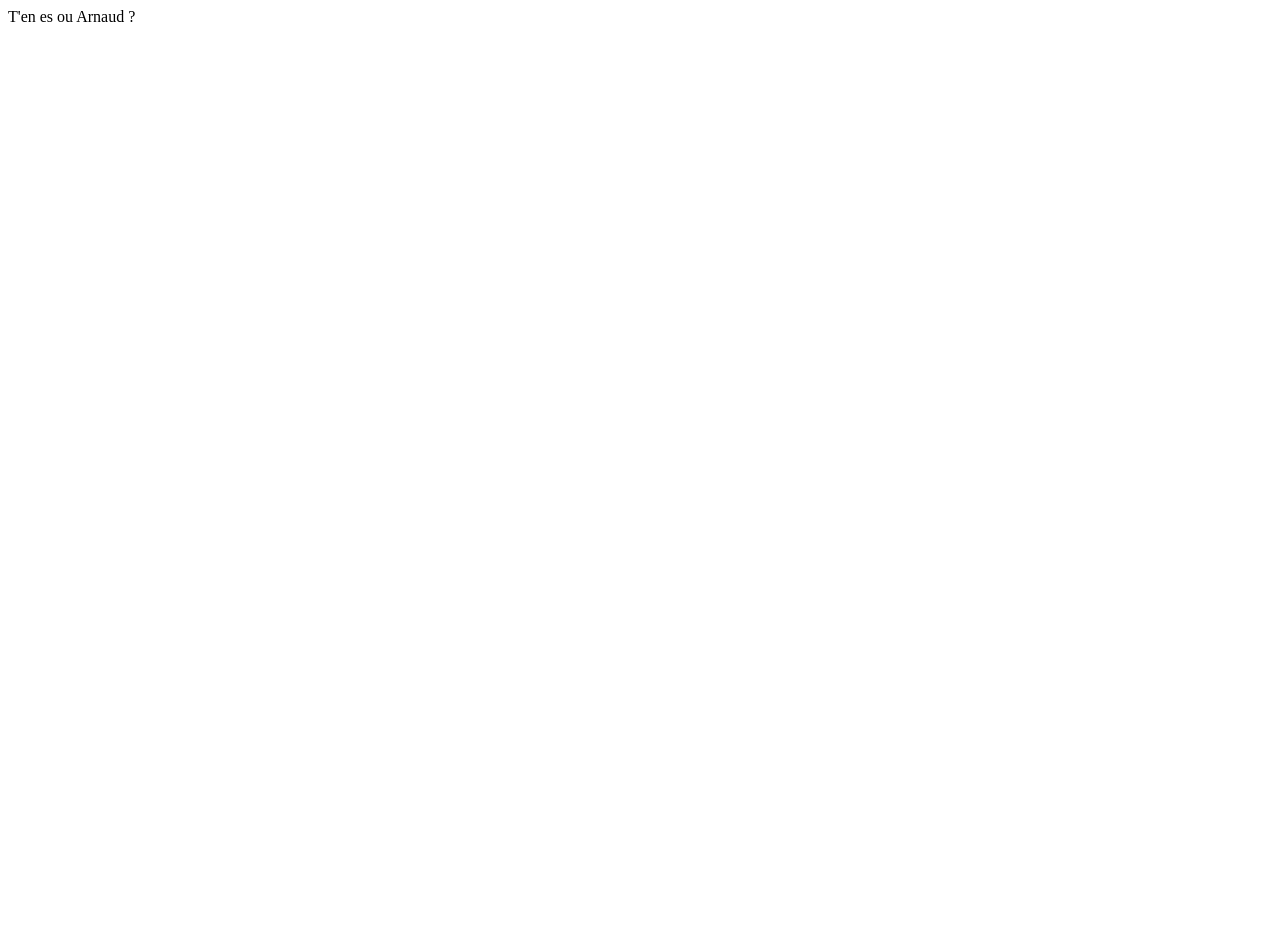
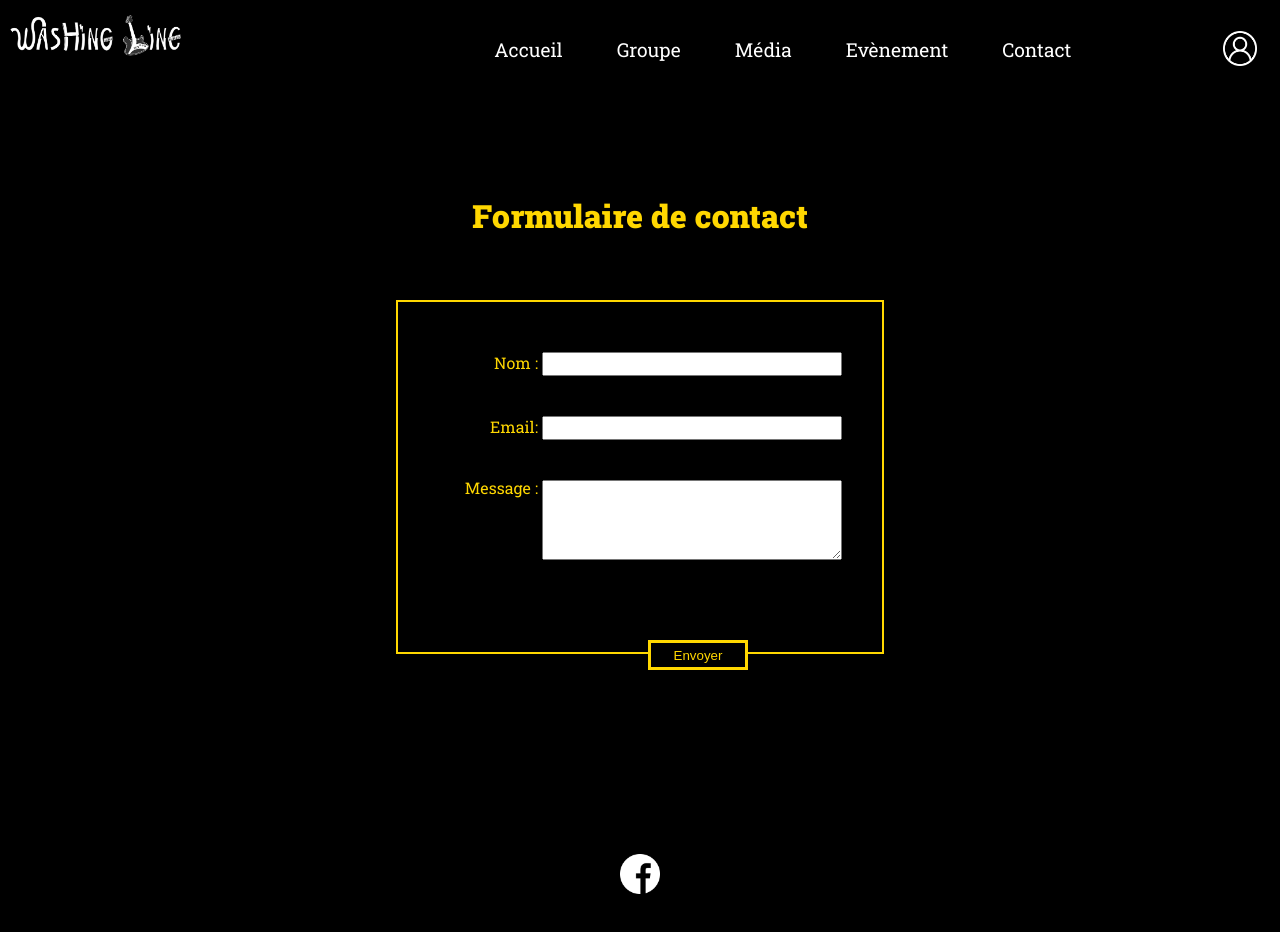
Before and after one commit to TitouanBOURLARD/projetwf3, a plain HTML site: page html/contact.html in a window 1280 px wide. Before the commit the page ends 800 px from the top, so only its background shows below. Drawn offline with Linux system fonts and the light colour scheme.

Commit message:
6th commit

```diff
--- a/html/contact.html
+++ b/html/contact.html
@@ -1 +1,72 @@
-T'en es ou Arnaud ?
+<!DOCTYPE html>
+<html lang="en">
+<head>
+    <meta charset="UTF-8">
+    <meta http-equiv="X-UA-Compatible" content="IE=edge">
+    <meta name="viewport" content="width=device-width, initial-scale=1.0">
+    <link rel="stylesheet" href="../style/contact.css">
+    <link rel="stylesheet" href="../style/reset.css">
+    <link rel="preconnect" href="https://fonts.googleapis.com">
+    <link rel="preconnect" href="https://fonts.gstatic.com" crossorigin>
+    <link href="https://fonts.googleapis.com/css2?family=Roboto+Slab:wght@100;200;300;400;500;600;700;800;900&display=swap" rel="stylesheet">
+    <title>Contact</title>
+</head>
+<body>
+    <header>
+
+
+        <div class="container">
+            <div class="logo">
+                <a href="index.html"><img id="logo" src="../assets/logowlok.png" alt="logo"></a>
+            </div>
+
+            <div class="navbar">
+                <nav class="nav">
+                    <a href="index.html">Accueil</a>
+                    <a href="groupe.html">Groupe</a>
+                    <a href="medias.html">Média</a>
+                    <a href="event.html">Evènement</a>
+                    <a href="contact.html">Contact</a>
+                </nav>
+            </div>
+
+            <div class="account">
+                <a href="#"><img src="../assets/user.png" alt="profil"></a>
+            </div>
+        </div>
+
+    </header>
+
+    <div class="titreform">
+        <H1>Formulaire de contact</H1>
+    </div>
+        <div class="containerform">
+            <form action="/ma-page-de-traitement" method="post">
+                <div class="formulaire">
+                    <label for="name">Nom :</label>
+                    <input type="text" id="name" name="user_name">
+                </div>
+                <div class="formulaire">
+                    <label for="mail">Email:</label>
+                    <input type="email" id="mail" name="user_mail">
+                </div>
+                <div class="formulaire">
+                    <label for="msg">Message :</label>
+                    <textarea id="msg" name="user_message"></textarea>
+                </div>
+                <div class="button">
+                    <button type="submit">Envoyer</button>
+                </div>
+            </form>
+        </div>
+
+
+        <footer>
+
+            <div class="network">
+                <a href="https://www.facebook.com/Washing-Line-108403356430864/" target="_blank"><img src="../assets/facebook.png" alt="facebook"></a>
+            </div>
+
+        </footer>
+</body>
+</html>
--- a/style/accueil.css
+++ b/style/accueil.css
@@ -1,3 +1,5 @@
+/* Thème de base à reprendre sur toutes les stylesheet */
+
 .container{
     background-color: black;
     width: 100%;
@@ -40,10 +42,22 @@
     margin: 10px;
 }
 
+.account{
+    filter: invert(100%);
+    width: 5%;
+    margin: auto;
+}
+.account img{
+    margin: auto;
+    width: 60%;
+}
+
 
 body{
     background-color: black;
 }
+
+/* Thème de base à reprendre sur toutes les stylesheet */
 
 .video{
     /* border: white solid 2px; */
@@ -81,16 +95,6 @@ body{
     font-weight: 100;
     font-size:large;
     text-align: center;
-}
-
-.account{
-    filter: invert(100%);
-    width: 5%;
-    margin: auto;
-}
-.account img{
-    margin: auto;
-    width: 60%;
 }
 
 .photogrp{
--- a/style/contact.css
+++ b/style/contact.css
@@ -0,0 +1,149 @@
+.container{
+    background-color: black;
+    width: 100%;
+    height: 100px;
+    display: flex;
+    flex-direction: row;
+}
+
+.navbar{
+    width: 70%;
+    background-color: black;
+    height: 40px;
+    display: flex;
+    flex-direction:row;
+    justify-content: center;
+    margin: 40px;
+}
+
+.nav a{
+    margin: auto;
+    padding: 25px;
+    font-size: larger;
+    font-family: 'Roboto Slab', serif;
+    text-decoration: none;
+    color: white;
+}
+
+.nav a:hover{
+    color: gold;
+}
+
+.logo{
+    height: 100px;
+    width: 30%;
+    background-color: black;
+    margin: auto;
+}
+.logo img{
+    width: 50%;
+    margin: 10px;
+}
+
+.account{
+    filter: invert(100%);
+    width: 5%;
+    margin: auto;
+}
+.account img{
+    margin: auto;
+    width: 60%;
+}
+
+body{
+    background-color: black;
+}
+
+.titreform{
+    width: 50%;
+    height: 100px;
+    margin: auto;
+    margin-top: 100px;
+    text-align: center;
+}
+.titreform H1{
+    color: gold;
+    font-family: 'Roboto Slab', serif;
+    font-weight: 900;
+    font-size: xx-large;
+}
+.containerform{
+    display: flex;
+    flex-direction: column;
+    font-family: 'Roboto Slab', serif;
+    color: gold;
+    width: 30%;
+    height: 250px;
+    border: gold 2px solid;
+    padding: 50px;
+    margin: auto;
+
+}
+
+form {
+    justify-content: center;
+    margin:auto;
+    width: 400px;
+    border: 1px solid #CCC;
+    border-radius: 1em;
+  }
+
+  form div + div {
+    margin-top: 10%;
+  }
+
+  label {
+    display: inline-block;
+    width: 90px;
+    text-align: right;
+  }
+
+  input, textarea {
+
+    font: 1em sans-serif;
+    width: 300px;
+    box-sizing: border-box;
+  }
+
+  textarea {
+    vertical-align: top;
+    height: 5em;
+  }
+
+  button{
+    width: 100px;
+    height: 30px;
+    color: gold;
+    border: gold solid;
+    background-color: black;
+    margin-left: 50%;
+    margin-top: 10%;
+}
+
+button:hover{
+    background-color: gold;
+    color: black;
+}
+
+/* CSS Footer a mettre sur toutes les pages
+ */
+.network{
+    width: 40px;
+    height: 40px;
+    display: flex;
+    flex-direction: row;
+    justify-content: center;
+    margin: auto;
+    margin-bottom: 200px;
+    margin-top: 200px;
+}
+
+.network img{
+    width: 100%;
+    filter: invert(100%);
+}
+
+.network img:hover{
+    filter: invert(0%);
+    background-color: gold;
+}
```
Also changed, not shown: 2 other files.
